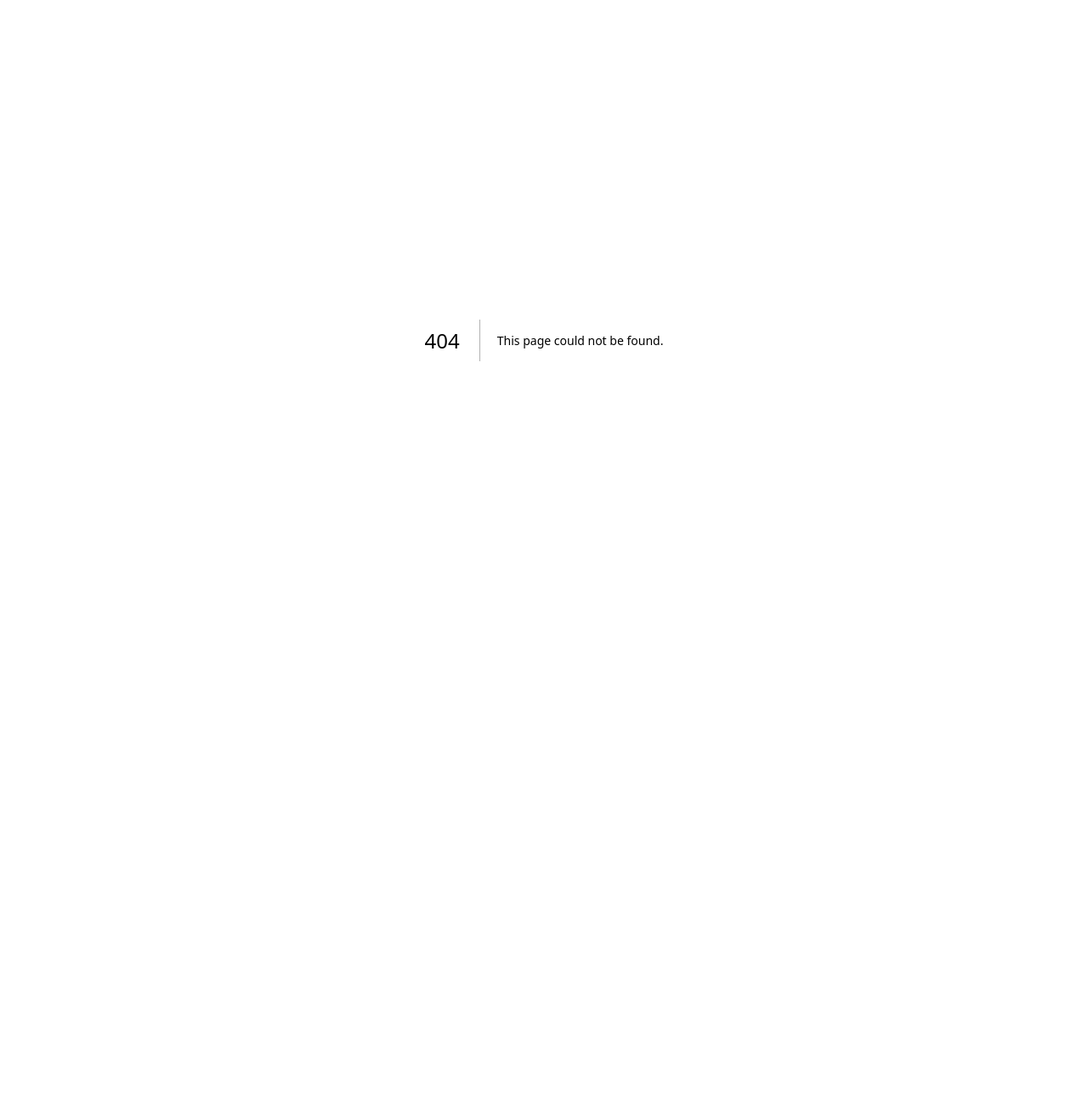
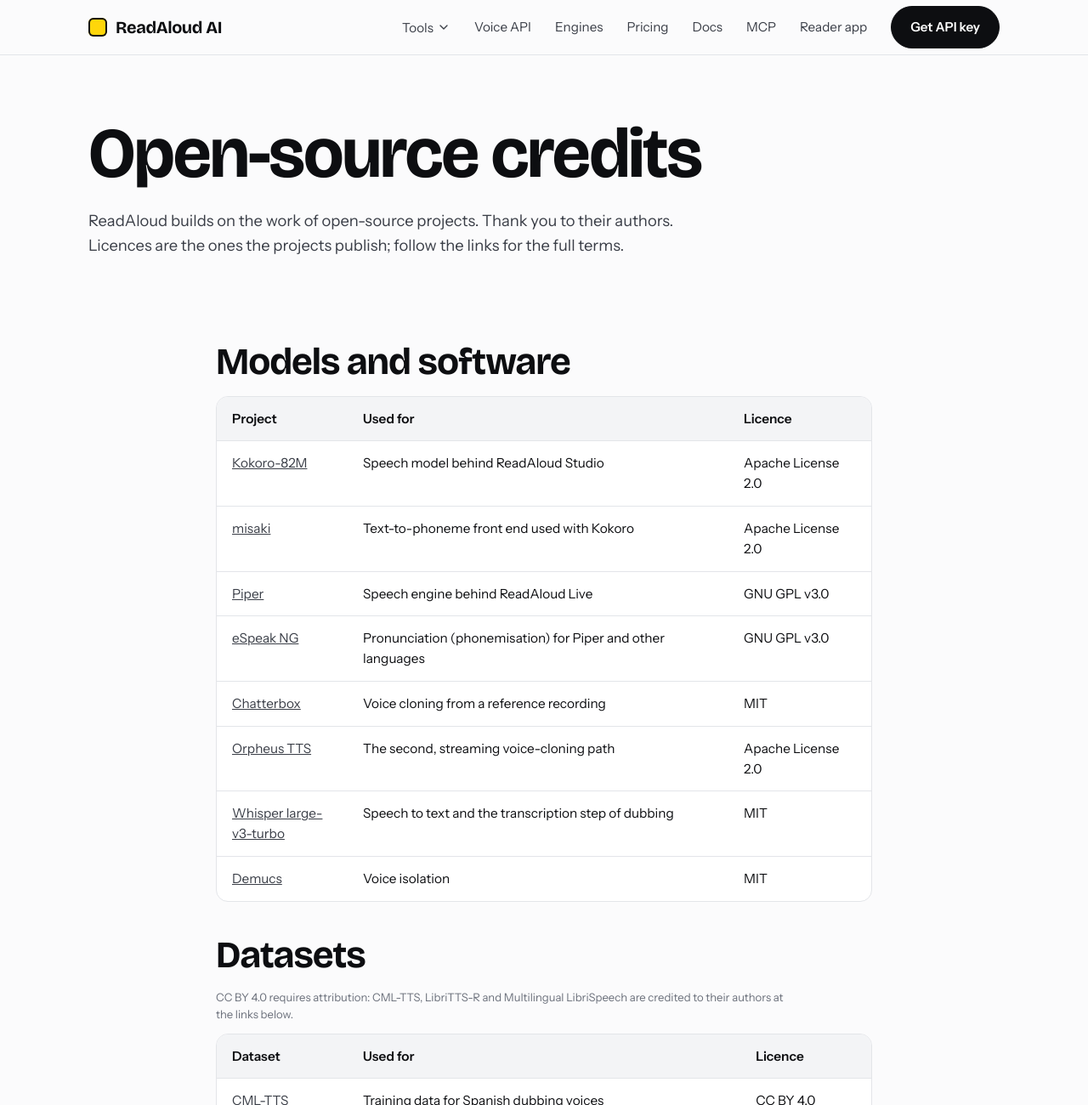
Before and after one commit to tsushanth/ListenAI, a Next.js app in the folder web/: page /credits in a window 1280 px wide. Before the commit this address had no page. Shown: the top 1300 px of the page at 85% size. Before the commit the page ends 800 px from the top, so only its background shows below. Built offline with nearby package versions, Linux system fonts and the light colour scheme.

Commit message:
Add open-source credits page and footer link
Co-Authored-By: Claude Sonnet 5.5 <noreply@anthropic.com>

```diff
--- /dev/null
+++ b/web/src/app/credits/page.tsx
@@ -0,0 +1,83 @@
+import RaHeader from '@/components/ra/RaHeader'
+import RaFooter from '@/components/ra/RaFooter'
+
+const URL = 'https://readaloudai.org/credits'
+const TITLE = 'Open-source credits - ReadAloud AI'
+const DESCRIPTION = 'The open-source models, libraries and datasets ReadAloud AI builds on, with their licences.'
+
+export const metadata = {
+  title: TITLE,
+  description: DESCRIPTION,
+  alternates: { canonical: URL },
+  openGraph: { title: TITLE, description: DESCRIPTION, url: URL, siteName: 'ReadAloud AI', type: 'article' },
+}
+
+type Row = { name: string; use: string; licence: string; href: string }
+
+const software: Row[] = [
+  { name: 'Kokoro-82M', use: 'Speech model behind ReadAloud Studio', licence: 'Apache License 2.0', href: 'https://huggingface.co/hexgrad/Kokoro-82M' },
+  { name: 'misaki', use: 'Text-to-phoneme front end used with Kokoro', licence: 'Apache License 2.0', href: 'https://github.com/hexgrad/misaki' },
+  { name: 'Piper', use: 'Speech engine behind ReadAloud Live', licence: 'GNU GPL v3.0', href: 'https://github.com/OHF-Voice/piper1-gpl' },
+  { name: 'eSpeak NG', use: 'Pronunciation (phonemisation) for Piper and other languages', licence: 'GNU GPL v3.0', href: 'https://github.com/espeak-ng/espeak-ng' },
+  { name: 'Chatterbox', use: 'Voice cloning from a reference recording', licence: 'MIT', href: 'https://github.com/resemble-ai/chatterbox' },
+  { name: 'Orpheus TTS', use: 'The second, streaming voice-cloning path', licence: 'Apache License 2.0', href: 'https://github.com/canopyai/Orpheus-TTS' },
+  { name: 'Whisper large-v3-turbo', use: 'Speech to text and the transcription step of dubbing', licence: 'MIT', href: 'https://huggingface.co/openai/whisper-large-v3-turbo' },
+  { name: 'Demucs', use: 'Voice isolation', licence: 'MIT', href: 'https://github.com/facebookresearch/demucs' },
+]
+
+const data: Row[] = [
+  { name: 'CML-TTS', use: 'Training data for Spanish dubbing voices', licence: 'CC BY 4.0', href: 'https://www.openslr.org/146/' },
+  { name: 'LibriTTS-R', use: 'Base data for Spanish dubbing voices', licence: 'CC BY 4.0', href: 'https://www.openslr.org/141/' },
+  { name: 'Multilingual LibriSpeech (MLS)', use: 'Training data for French dubbing voices', licence: 'CC BY 4.0', href: 'https://www.openslr.org/94/' },
+]
+
+function Table({ rows, first }: { rows: Row[]; first: string }) {
+  return (
+    <div className="ra-table-wrap">
+      <table className="ra-table">
+        <thead><tr><th>{first}</th><th>Used for</th><th>Licence</th></tr></thead>
+        <tbody>
+          {rows.map((r) => (
+            <tr key={r.name}>
+              <td><a href={r.href} rel="noopener noreferrer" style={{ textDecoration: 'underline' }}>{r.name}</a></td>
+              <td>{r.use}</td>
+              <td>{r.licence}</td>
+            </tr>
+          ))}
+        </tbody>
+      </table>
+    </div>
+  )
+}
+
+export default function CreditsPage() {
+  return (
+    <div className="ra">
+      <RaHeader />
+      <main>
+        <section className="ra-hero" style={{ paddingBottom: 32 }}>
+          <div className="ra-wrap">
+            <h1 style={{ maxWidth: '18ch' }}>Open-source credits</h1>
+            <p className="ra-lede">
+              ReadAloud builds on the work of open-source projects. Thank you to their authors. Licences are the ones the projects publish; follow the links for the full terms.
+            </p>
+          </div>
+        </section>
+
+        <section className="ra-section" style={{ paddingTop: 40 }}>
+          <div className="ra-wrap ra-narrow" style={{ maxWidth: 820 }}>
+            <h2>Models and software</h2>
+            <Table rows={software} first="Project" />
+
+            <h2 style={{ marginTop: 40 }}>Datasets</h2>
+            <p className="ra-small" style={{ marginBottom: 12 }}>
+              CC BY 4.0 requires attribution: CML-TTS, LibriTTS-R and Multilingual LibriSpeech are credited to their authors at the links below.
+            </p>
+            <Table rows={data} first="Dataset" />
+          </div>
+        </section>
+      </main>
+      <RaFooter />
+    </div>
+  )
+}
--- a/web/src/components/ra/RaFooter.tsx
+++ b/web/src/components/ra/RaFooter.tsx
@@ -31,6 +31,7 @@ export default function RaFooter() {
           <ul>
             <li><Link href="/privacy">Privacy</Link></li>
             <li><Link href="/terms">Terms</Link></li>
+            <li><Link href="/credits">Open-source credits</Link></li>
             <li><Link href="mailto:support@readaloudai.org">support@readaloudai.org</Link></li>
           </ul>
         </div>
```
